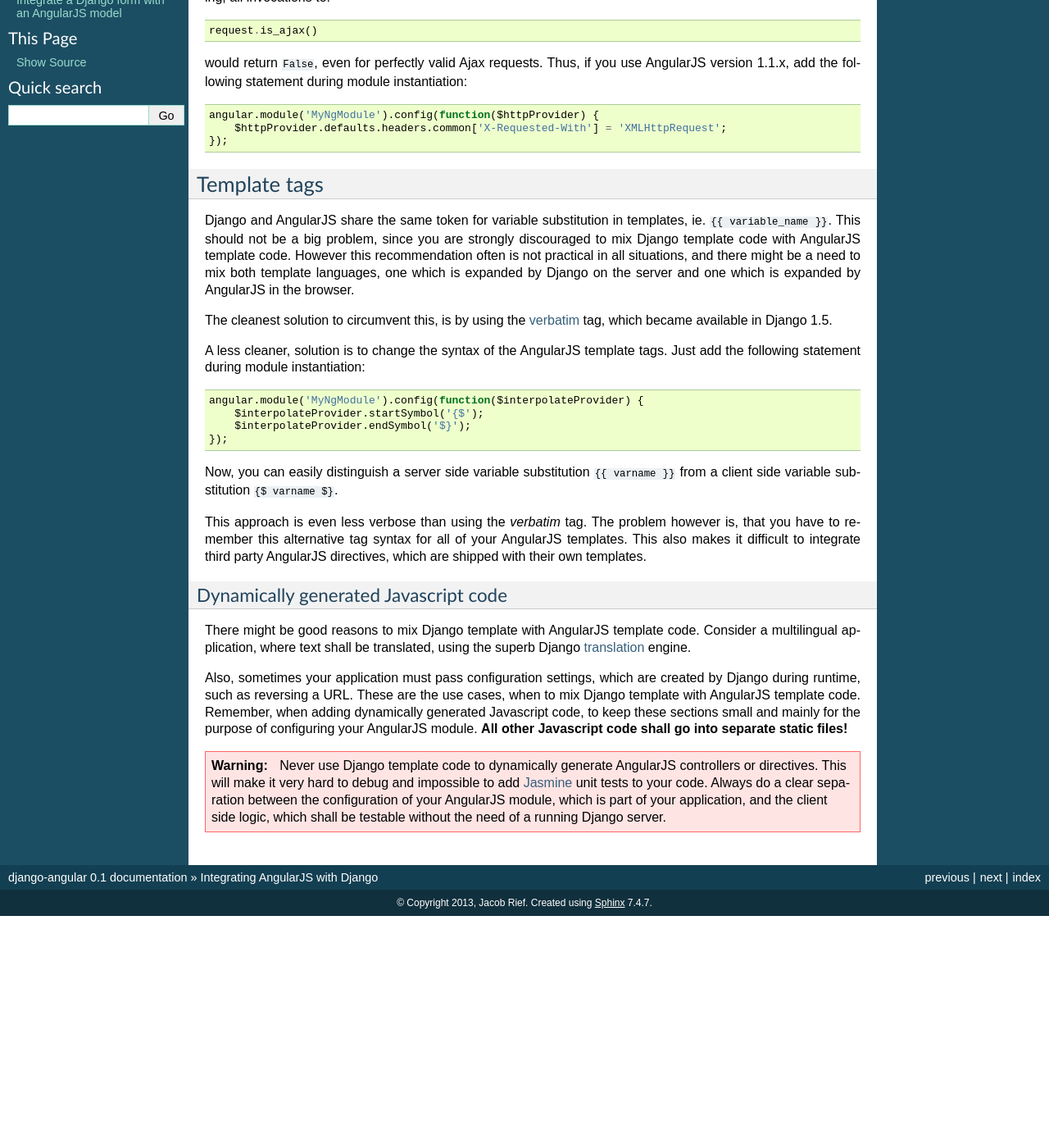
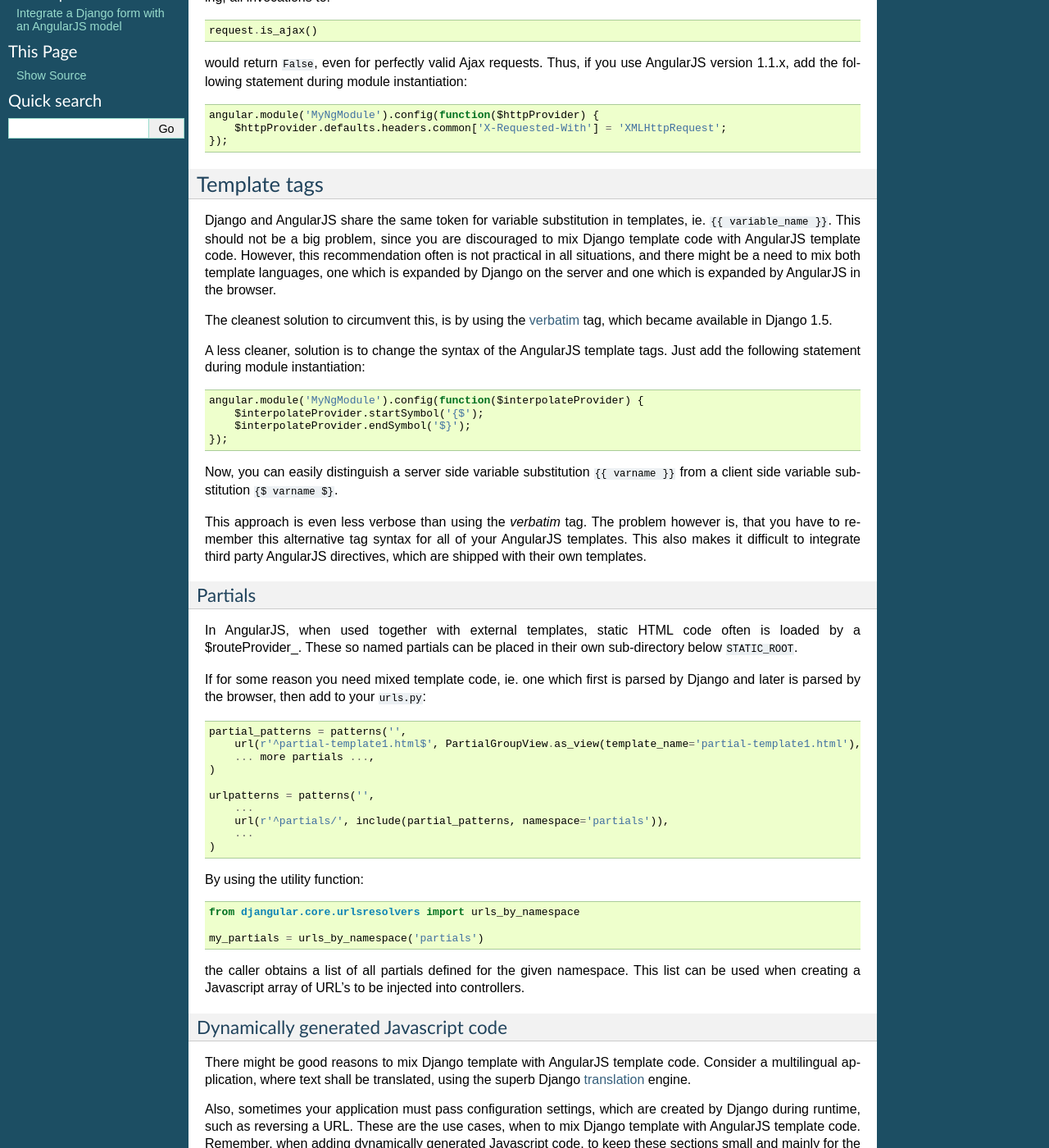
Before and after one commit to jrief/django-angular, a Sphinx documentation site: the page built from docs/integration.rst, in a window 1280 px wide and 1400 px high, scrolled down 284 px. Shown: the whole window at 82% size. Built offline with Sphinx 7.4.7, drawn with Linux system fonts in a browser that asks for light colours; before the commit the page ends 1401 px from its top, so only the background shows below that.

Commit message:
Added better explanation of partial handling

```diff
--- a/docs/integration.rst
+++ b/docs/integration.rst
@@ -5,7 +5,6 @@
 
 XMLHttpRequest
 --------------
-
 As a convention in web applications, Ajax requests shall send the HTTP-Header::
 
   X-Requested-With: XMLHttpRequest
@@ -28,10 +27,9 @@
 
 Template tags
 -------------
-
 Django and AngularJS share the same token for variable substitution in templates, ie.
-``{{ variable_name }}``. This should not be a big problem, since you are strongly discouraged to mix
-Django template code with AngularJS template code. However this recommendation often is not
+``{{ variable_name }}``. This should not be a big problem, since you are discouraged to mix
+Django template code with AngularJS template code. However, this recommendation often is not
 practical in all situations, and there might be a need to mix both template languages, one which is
 expanded by Django on the server and one which is expanded by AngularJS in the browser.
 
@@ -56,9 +54,37 @@
 it difficult to integrate third party AngularJS directives, which are shipped with their own
 templates.
 
+Partials
+........
+In AngularJS, when used together with external templates, static HTML code often is loaded by a
+$routeProvider_. These so named partials can be placed in their own sub-directory below
+``STATIC_ROOT``.
+
+If for some reason you need mixed template code, ie. one which first is parsed by Django and later
+is parsed by the browser, then add to your ``urls.py``::
+
+  partial_patterns = patterns('',
+      url(r'^partial-template1.html$', PartialGroupView.as_view(template_name='partial-template1.html'), name='partial_template1'),
+      ... more partials ...,
+  )
+
+  urlpatterns = patterns('',
+      ...
+      url(r'^partials/', include(partial_patterns, namespace='partials')),
+      ...
+  )
+
+By using the utility function::
+
+  from djangular.core.urlsresolvers import urls_by_namespace
+
+  my_partials = urls_by_namespace('partials')
+
+the caller obtains a list of all partials defined for the given namespace. This list can be used
+when creating a Javascript array of URL's to be injected into controllers.
+
 Dynamically generated Javascript code
 .....................................
-
 There might be good reasons to mix Django template with AngularJS template code. Consider a
 multilingual application, where text shall be translated, using the superb Django translation_
 engine.
@@ -76,5 +102,6 @@
        without the need of a running Django server.
 
 .. _verbatim: https://docs.djangoproject.com/en/1.5/ref/templates/builtins/#verbatim
+.. _$routeProvider: _http://docs.angularjs.org/api/ng.$routeProvider
 .. _translation: https://docs.djangoproject.com/en/1.5/topics/i18n/translation/
 .. _Jasmine: http://pivotal.github.io/jasmine/
```
